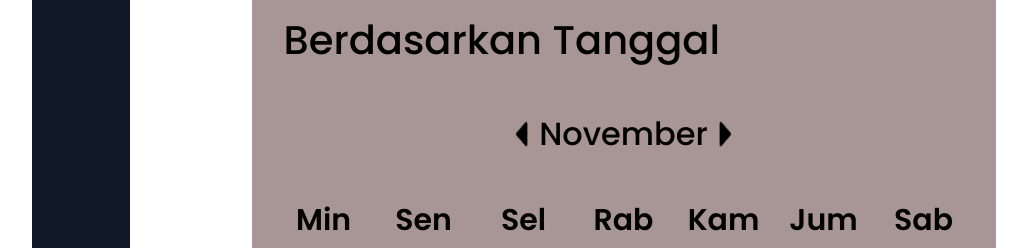
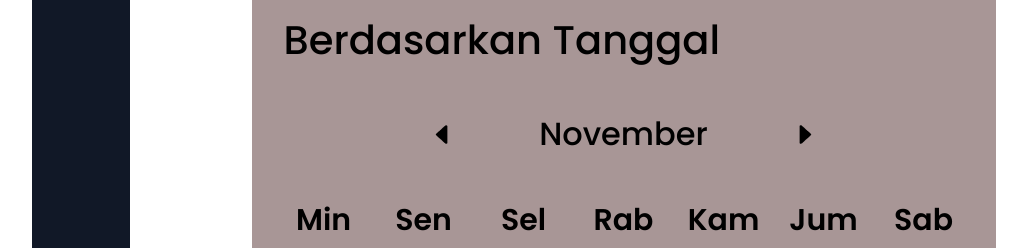
Before and after one commit to DesignMagang/dasign-kiosk-jackal, a plain HTML site: page tanggal/tgl.html in a window 1280 px wide. Shown: the part 245-493 px from the top of the page, without its empty margins (231-1258 px from the left). Drawn offline with nearby package versions, Linux system fonts and the light colour scheme.

Commit message:
firdt commit

```diff
--- a/tanggal/tgl.html
+++ b/tanggal/tgl.html
@@ -41,9 +41,9 @@
                 <div class="pt-[50px] text-[40px] text-[#000000] fomt-semibold">
                     Berdasarkan Tanggal
                 </div>
-                <div class="flex items center justify-center pt-[40px] pb-[40px] text-[32px]">
-                    <img src="assets/img/al.png">
-                    <div class="">November</div>
+                <div class="flex items-center justify-center pt-[40px] pb-[40px] text-[32px] text-[#000]">
+                    <img src="assets/img/al.png" class="pr-[80px]">
+                    <div class="pr-[80px]">November</div>
                     <img src="assets/img/ar.png">
                 </div>
                 <div class="flex">
```
